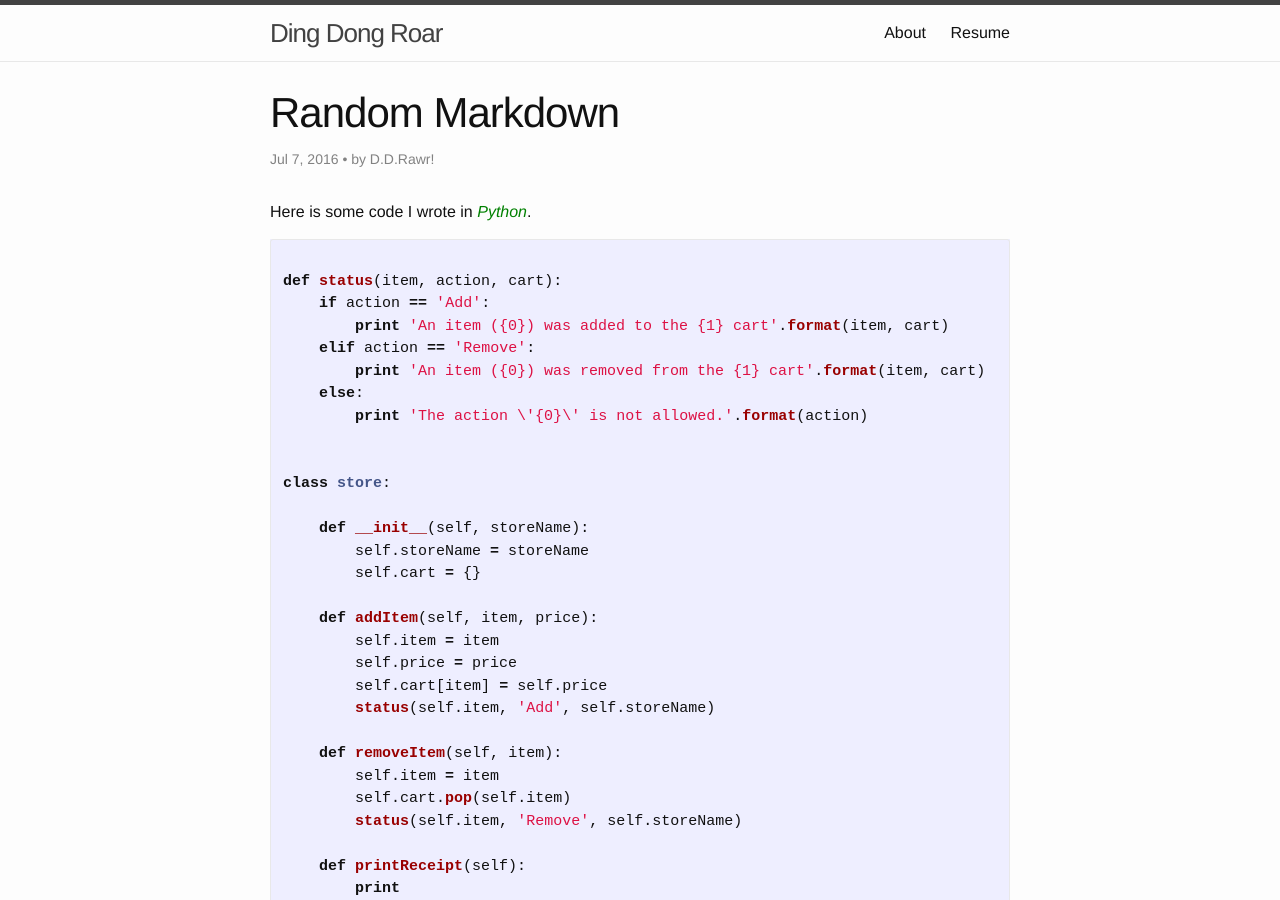
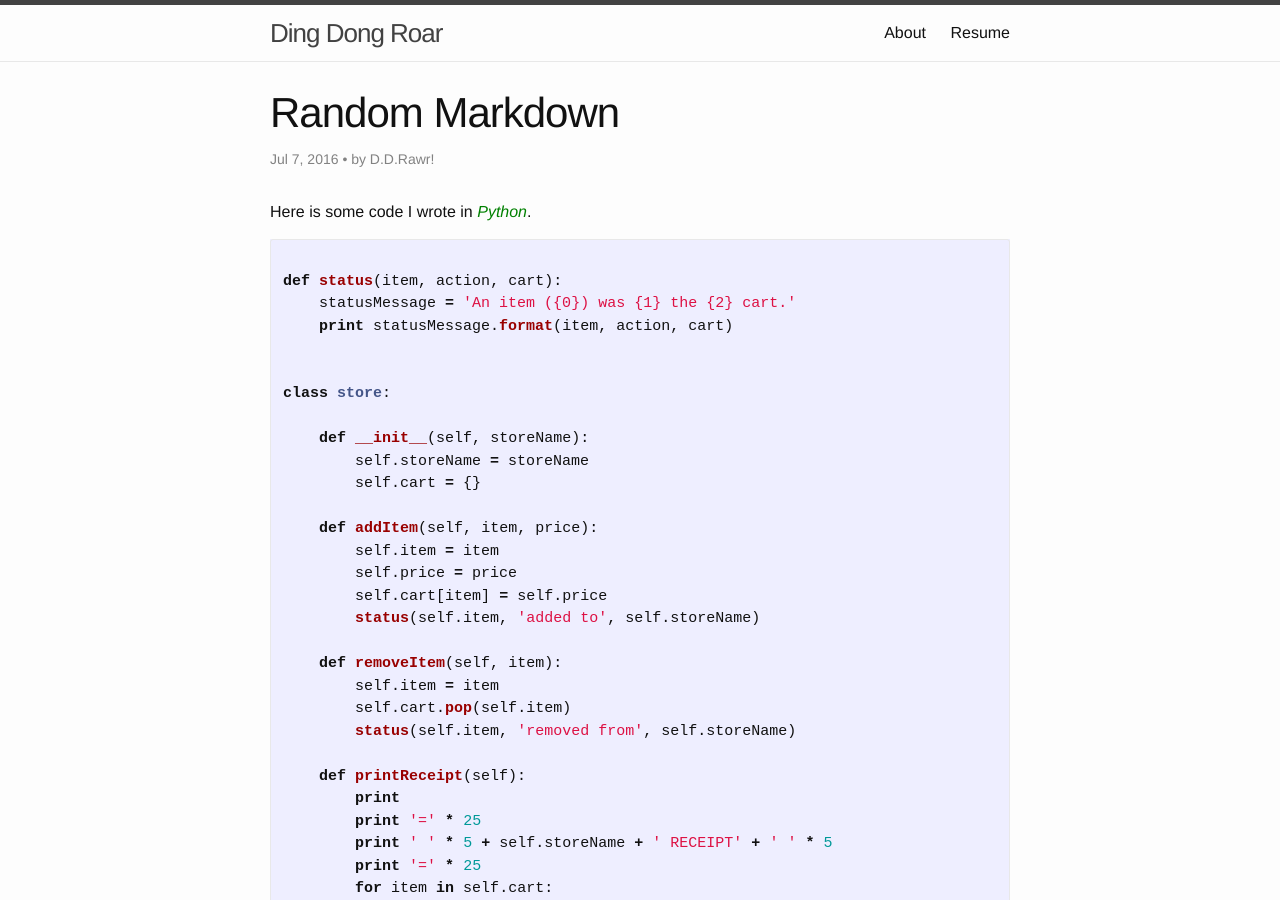
Before and after one commit to DingDongRoar/dingdongroar.github.io, a Jekyll site: the page built from _posts/2016-07-07-random-markdown.markdown, in a window 1280 px wide and 900 px high. Built offline with Jekyll 4.4.1, drawn with Linux system fonts in a browser that asks for light colours.

Commit message:
modified content

```diff
--- a/_posts/2016-07-07-random-markdown.markdown
+++ b/_posts/2016-07-07-random-markdown.markdown
@@ -9,12 +9,8 @@ Here is some code I wrote in *Python*{: style="color: green"}.
 ~~~ python
 
 def status(item, action, cart):
-    if action == 'Add':
-        print 'An item ({0}) was added to the {1} cart'.format(item, cart)
-    elif action == 'Remove':
-        print 'An item ({0}) was removed from the {1} cart'.format(item, cart)
-    else:
-        print 'The action \'{0}\' is not allowed.'.format(action)
+    statusMessage = 'An item ({0}) was {1} the {2} cart.'
+    print statusMessage.format(item, action, cart)
 
 
 class store:
@@ -27,12 +23,12 @@ class store:
         self.item = item
         self.price = price
         self.cart[item] = self.price
-        status(self.item, 'Add', self.storeName)
+        status(self.item, 'added to', self.storeName)
 
     def removeItem(self, item):
         self.item = item
         self.cart.pop(self.item)
-        status(self.item, 'Remove', self.storeName)
+        status(self.item, 'removed from', self.storeName)
 
     def printReceipt(self):
         print
```
Also changed, not shown: about.md (+1 -1 lines).
